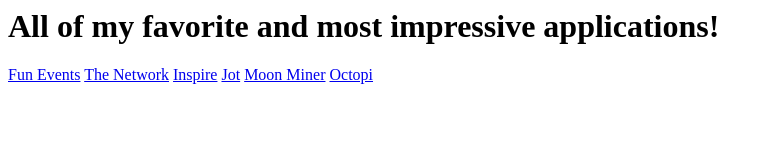
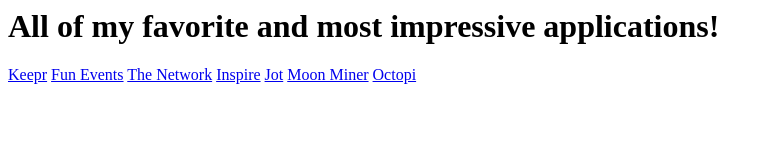
Before and after one commit to zacattak/zacstephenson.github.io, a plain HTML site: page index.html in a window 1280 px wide. Shown: the whole page, without its empty margins (0-772 px from the left). Drawn offline with Linux system fonts and the light colour scheme.

Commit message:
added keepr!

```diff
--- a/index.html
+++ b/index.html
@@ -1,4 +1,6 @@
 <h1>All of my favorite and most impressive applications!</h1>
+
+<a href="https://github.com/zacattak/Keepr">Keepr</a>
 
 <a href="https://github.com/zacattak/Tower">Fun Events</a>
 
```
